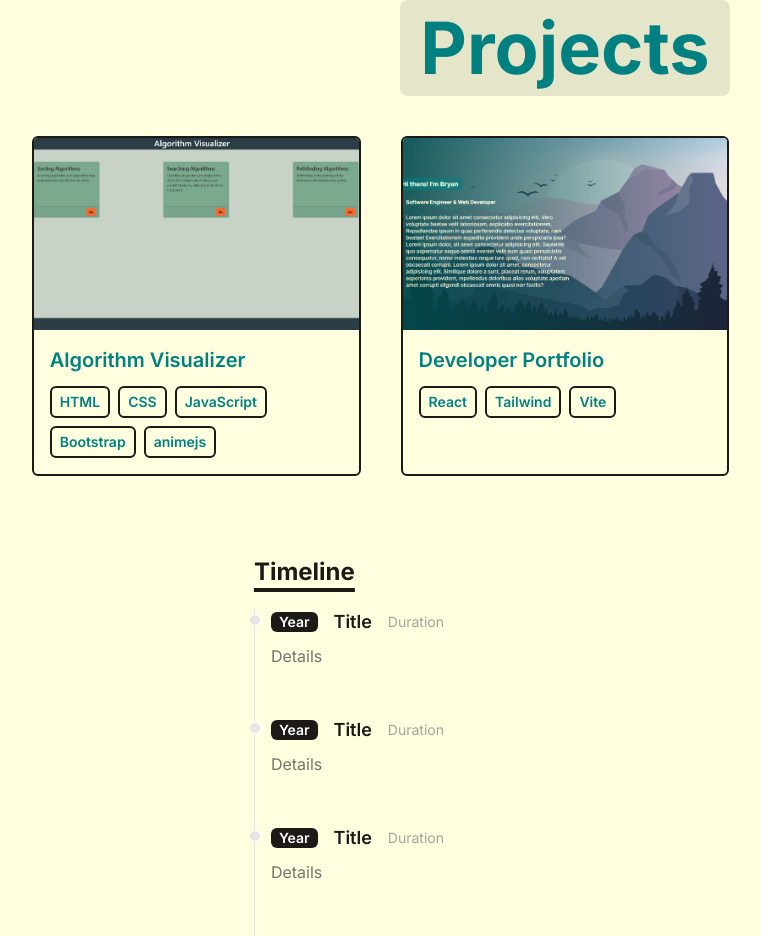
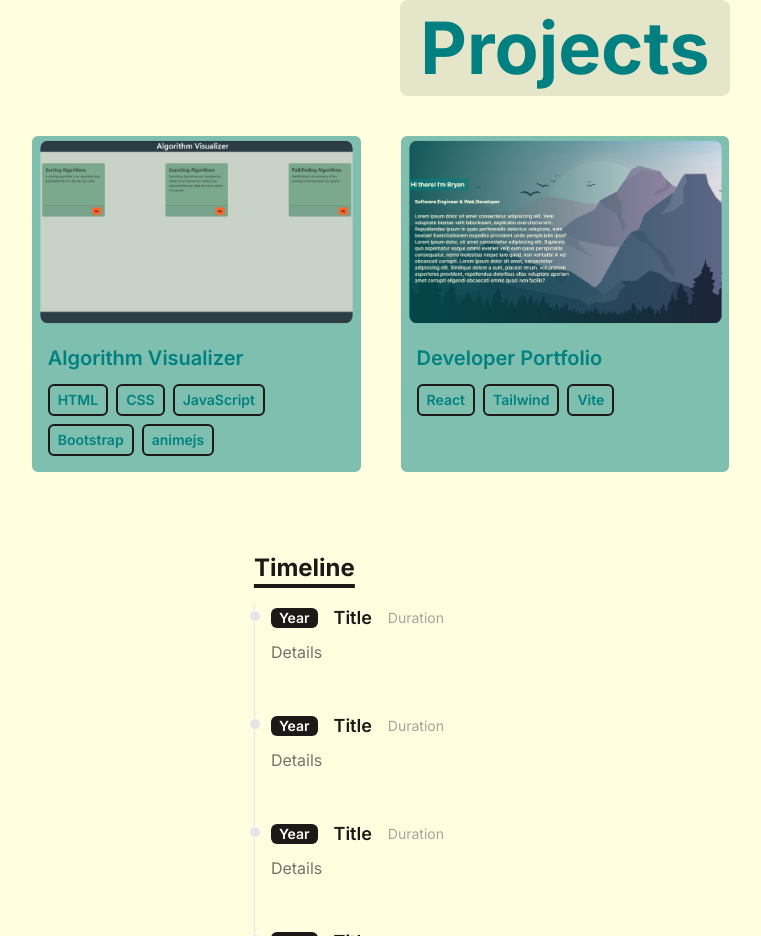
Before and after one commit to Kaiyan-Da-Man/Developer-Portfolio, a React (Vite) app: page / in a window 1280 px wide. Shown: the part 840-1776 px from the top of the page, without its empty margins (75-836 px from the left). Built offline with nearby package versions, Linux system fonts and the light colour scheme.

Commit message:
add hover transition

```diff
--- a/src/Components/PortfolioItem.jsx
+++ b/src/Components/PortfolioItem.jsx
@@ -3,12 +3,12 @@ import React from 'react'
 export default function PortfolioItem({ title, imgURL, stack, link }) {
   return (
     // each individual Portfolio item
-    <div className='border-2 border-stone-900 dark:border-springGreen-50 rounded-md overflow-hidden'>
+    <div className='bg-myTeal/50 rounded-md overflow-hidden hover:scale-110 ease-in duration-300'>
         <a href={link} target='_blank'>
            <img
                 src={imgURL}
                 alt="Project Image"
-                className='w-full h-36 md:h-48 object-cover cursor-pointer'
+                className='w-full h-36 md:h-48 object-cover cursor-pointer scale-95 rounded-lg'
             />
 
             {/* stack */}
```
